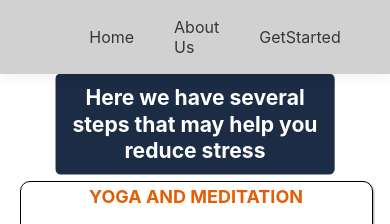
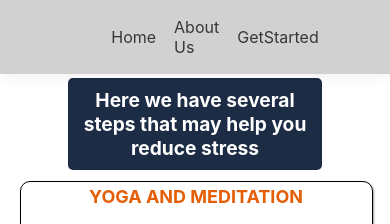
Before and after one commit to daniahih/MentalHealt-App, a React (Create React App) app: page /StressHelpPage in a window 390 px wide. Shown: the top 224 px of the page. Built offline with nearby package versions, Linux system fonts and the light colour scheme.

Commit message:
added responsive for navbar

```diff
--- a/src/Components/MainNavbar.css
+++ b/src/Components/MainNavbar.css
@@ -36,3 +36,16 @@ header {
 .navbar a:hover {
   color: #660922;
 }
+/* For screens with a width of 600px or less */
+@media (max-width: 600px) {
+  .navbar {
+    display: flex;
+    align-items: center;
+    justify-content: center;
+    height: 5vh;
+  }
+  .navbar li {
+    list-style: none;
+    padding: 0 9px;
+  }
+}
--- a/src/Components/StressHelpPage.css
+++ b/src/Components/StressHelpPage.css
@@ -8,20 +8,8 @@
   margin: auto;
   padding: 10px;
   margin-top: 1%;
+}
 
-  animation: animate3 1s infinite;
-}
-@keyframes animate3 {
-  0% {
-    transform: scale(1);
-  }
-  50% {
-    transform: scale(1.1);
-  }
-  100% {
-    transform: scale(1);
-  }
-}
 .YogaSection {
   border: 1px solid black;
   border-radius: 10px;
--- a/src/Components/StressHelpPage.jsx
+++ b/src/Components/StressHelpPage.jsx
@@ -240,7 +240,7 @@ export default function StressHelpPage() {
           <a href={randomRecipes.href} target="_blank">
             <img
               onClick={selectRandomRecipes}
-              src="https://img.freepik.com/free-vector/beautiful-housewife-is-cooking-kitchen-illustration-vector-cartoon-animation-design_40876-2541.jpg?w=740&t=st=1678134955~exp=1678135555~hmac=352b37bbae913c4de6ff8382f833decf80f49c01dbfa92eb58d345194afecc9b"
+              src="https://img.freepik.com/premium-vector/happy-cute-little-kid-girl-wear-chef-uniform-cooking-birthday-cake_97632-3343.jpg?w=826"
               alt="cookingimg"
             ></img>
           </a>
```
